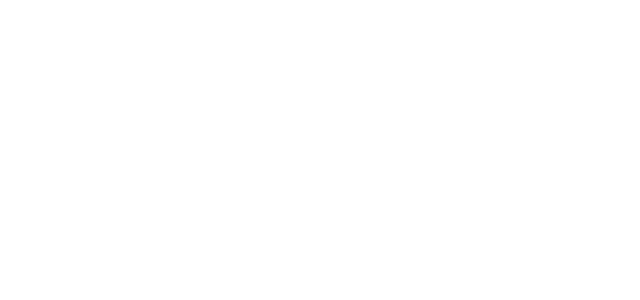
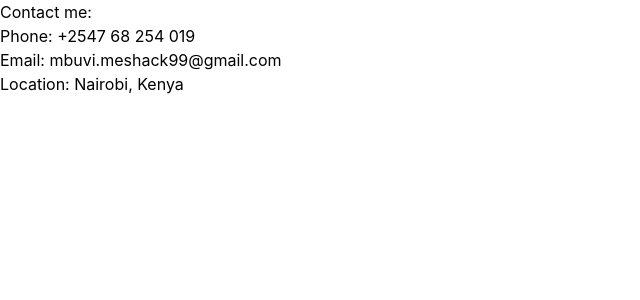
Before and after one commit to MbuviDev/Portfolio, a React (Create React App) app: page /contact in a window 1280 px wide. Before the commit this address had no page. Shown: the top 300 px of the page, without its empty margins (0-640 px from the left). Built offline with nearby package versions, Linux system fonts and the light colour scheme.

Commit message:
edited app component

```diff
--- a/src/App.js
+++ b/src/App.js
@@ -1,7 +1,8 @@
-import logo from './logo.svg';
 import './App.css';
 import { Route, Routes } from 'react-router-dom';
 import About from './components/About/About';
+import Projects from './Projects/Projects';
+import Contact from './components/Contact/Contact';
 
 function App() {
   return (
@@ -58,9 +59,9 @@ function App() {
 
     <div>
         <Routes >
-        <Route path='/' Component={About}/>
-
-        <Route />
+        <Route path='/about' element={<About/>}/>
+        <Route path="/project" element={<Projects />} />
+        <Route path="/contact" element={<Contact/>} />
         </Routes>
 
 
--- a/src/components/Contact/Contact.jsx
+++ b/src/components/Contact/Contact.jsx
@@ -4,6 +4,7 @@ function Contact () {
 
     return (
         <div>
+            <div>
             <h4>Contact me:</h4>
           <ul>
             <li>Phone: +2547 68 254 019</li>
@@ -15,6 +16,7 @@ function Contact () {
             <li><a href="https://www.linkedin.com/in/mbuvi-meshack-480027228/"><i className='fa fa-linkedin'></i></a></li>
             <li><a href="https://github.com/MbuviDev"><i className='fa fa-github'></i></a></li>
           </ul>
+          </div>
 
         </div>
     )
```
